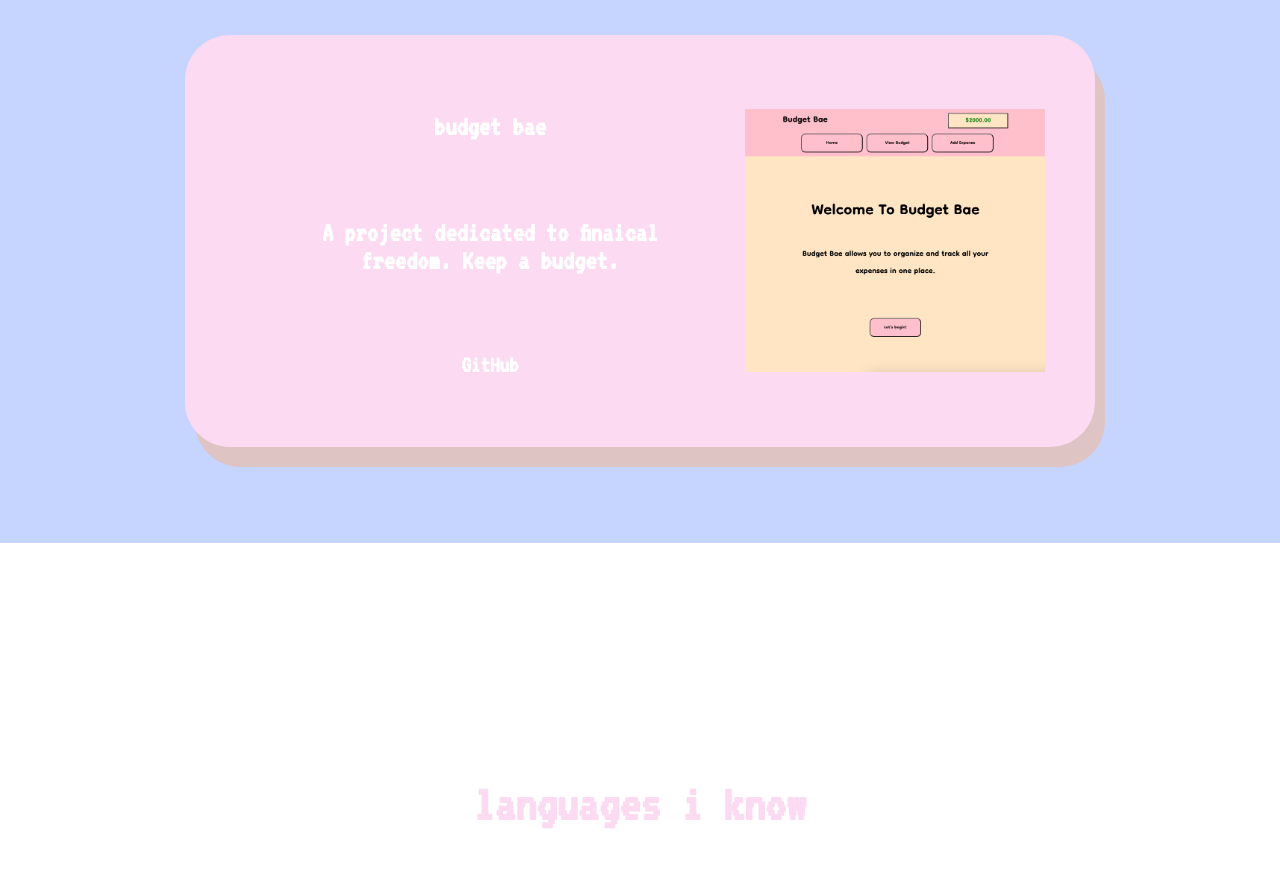
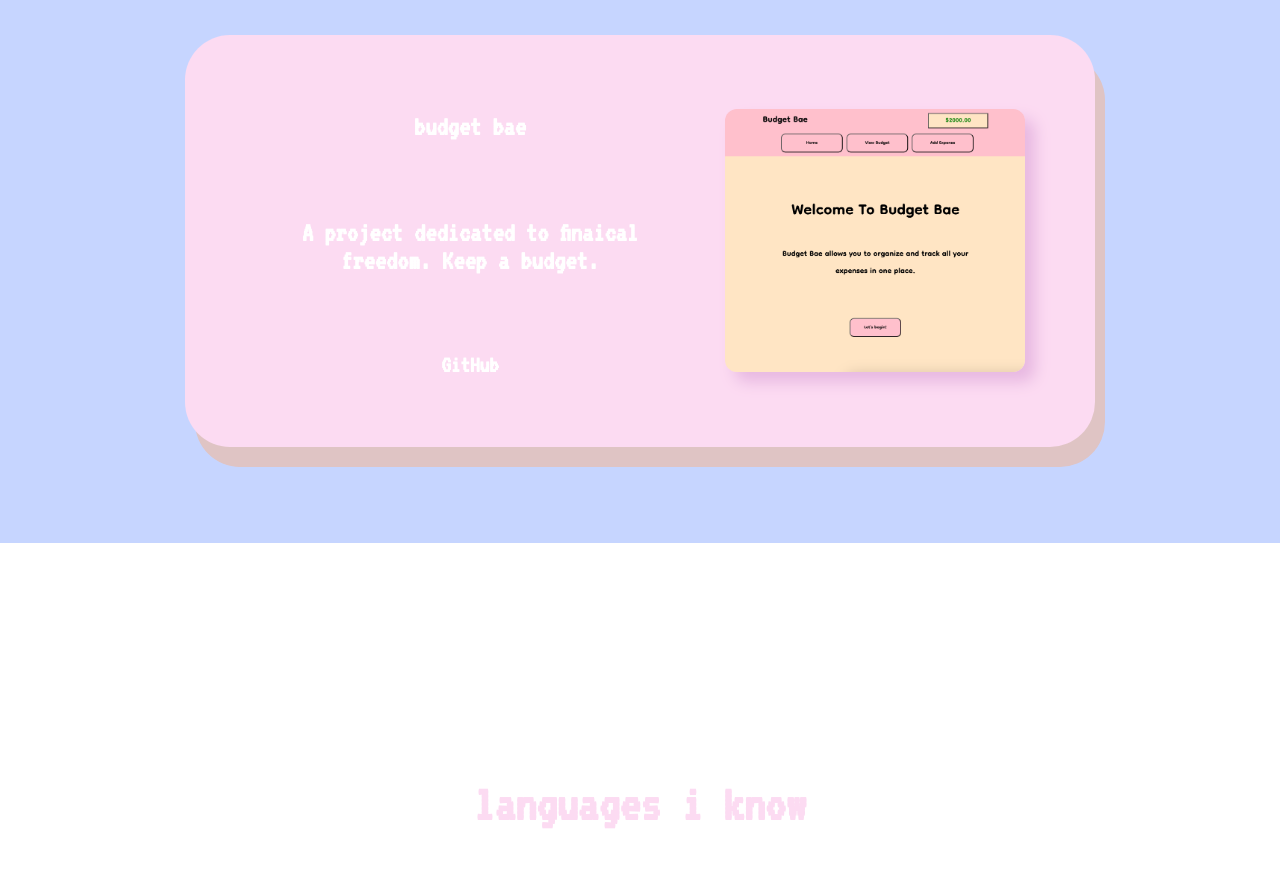
Before and after one commit to TaylorWill94/taylor-will-portfolio-pink, a React (Create React App) app: page / in a window 1280 px wide. Shown: the part 1177-2073 px from the top of the page. Built offline with nearby package versions, Linux system fonts and the light colour scheme.

Commit message:
Adds back the sizing to the photo and budget section

```diff
--- a/src/Components/Portfolio/Portfolio.css
+++ b/src/Components/Portfolio/Portfolio.css
@@ -46,22 +46,22 @@
     font-size: 22px;
   }
 
-  /* .budget-photo {
+  .budget-photo {
     width: 150px;
     margin: 20px;
     box-shadow: 10px 10px 15px rgb(231, 184, 225);
     border-radius: 12px;
-    -webkit-animation: fadein 10s;
+    /* -webkit-animation: fadein 10s; */
   }
 
-  @keyframes fadein {
+  /* @keyframes fadein {
     from {
       opacity: 0;
     }
     to {
       opacity: 1;
     }
-  } */
+  }  */
 }
 
 @media screen and (min-width: 376px) {
```
